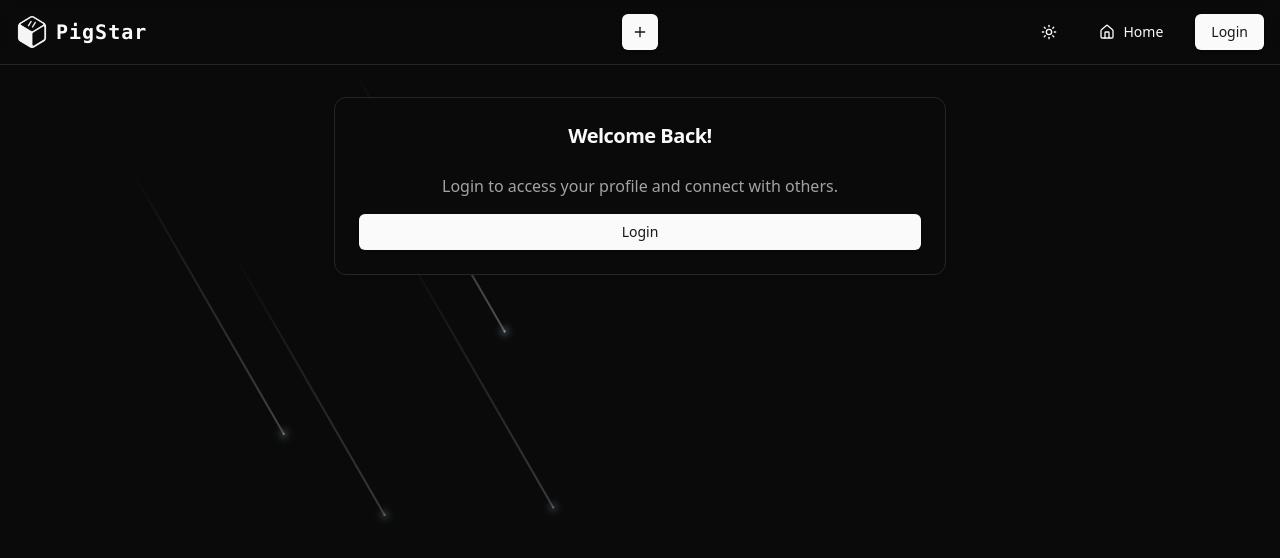
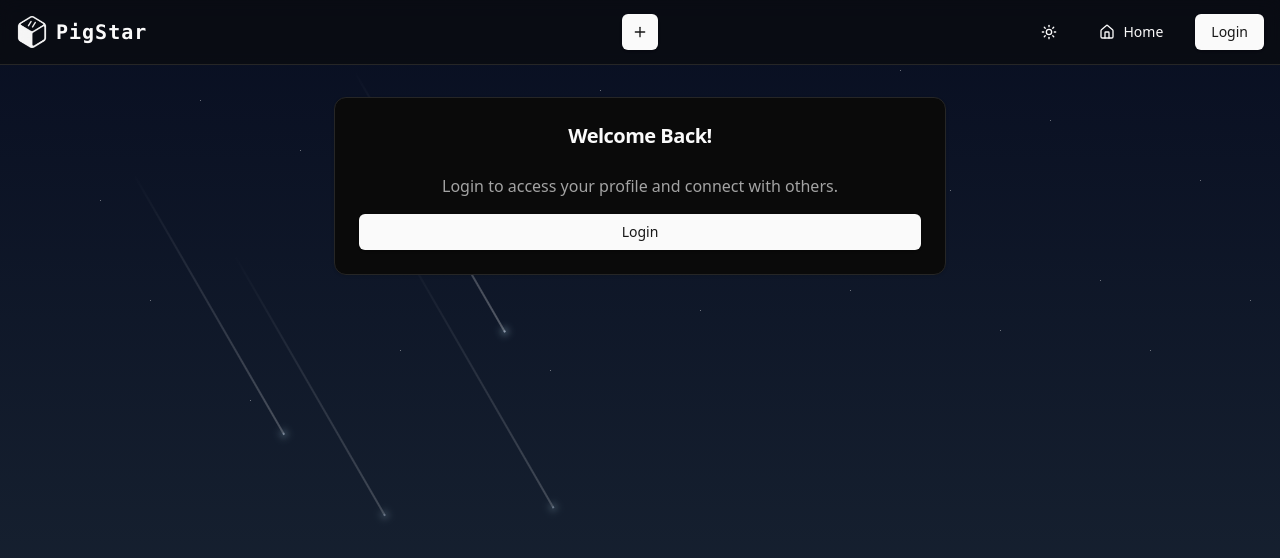
Before and after one commit to DamnScallion/pigstar, a Next.js app: page / in a window 1280 px wide. Both pictures are taken after a click on the button "Toggle theme". Shown: the top 558 px of the page. Built offline with nearby package versions, Linux system fonts and the light colour scheme; no server answers; the database is empty.

Commit message:
style: Add stars in Sky Background

```diff
--- a/src/app/globals.css
+++ b/src/app/globals.css
@@ -120,4 +120,29 @@
   .animate-fade-in {
     animation: fade-in 1s ease-out forwards;
   }
+
+  .bg-stars {
+    background: transparent;
+    width: 1px;
+    height: 1px;
+    box-shadow: 100px 200px #fff, 150px 300px #fff, 200px 100px #fff, 250px 400px #fff,
+      300px 150px #fff, 350px 250px #fff, 400px 350px #fff, 450px 180px #fff, 500px 220px #fff,
+      550px 370px #fff, 600px 90px #fff, 650px 160px #fff, 700px 310px #fff, 750px 130px #fff,
+      800px 260px #fff, 850px 290px #fff, 900px 70px #fff, 950px 190px #fff, 1000px 330px #fff,
+      1050px 120px #fff, 1100px 280px #fff, 1150px 350px #fff, 1200px 180px #fff, 1250px 300px #fff,
+      1300px 220px #fff, 1350px 150px #fff, 1400px 360px #fff, 1450px 270px #fff, 1500px 130px #fff,
+      1550px 320px #fff, 1600px 210px #fff, 1650px 390px #fff, 1700px 180px #fff, 1750px 300px #fff,
+      1800px 240px #fff;
+    animation: twinkle 3s infinite ease-in-out;
+  }
 }
+
+@keyframes twinkle {
+  0%,
+  100% {
+    opacity: 0.9;
+  }
+  50% {
+    opacity: 0.3;
+  }
+}
--- a/src/app/layout.tsx
+++ b/src/app/layout.tsx
@@ -4,6 +4,7 @@ import "./globals.css";
 import Navbar from "@/components/Navbar";
 import Sidebar from "@/components/Sidebar";
 import { MeteorEffect } from "@/components/MeteorEffect";
+import { SkyBackground } from "@/components/SkyBackground";
 import { SpeedInsights } from "@vercel/speed-insights/next";
 import { Toaster } from "react-hot-toast";
 import { ThemeProvider } from "@/context/ThemeProvider";
@@ -47,6 +48,7 @@ export default async function RootLayout({
         >
           <ClerkThemeProvider>
             <div className="min-h-screen">
+              <SkyBackground />
               <MeteorEffect />
               <Navbar />
               <main className="py-8 relative z-10">
--- /dev/null
+++ b/src/components/SkyBackground.tsx
@@ -0,0 +1,37 @@
+"use client";
+
+import { useTheme } from "next-themes";
+import { useEffect, useState } from "react";
+
+export const SkyBackground = () => {
+  const { theme, systemTheme } = useTheme();
+  const [mounted, setMounted] = useState(false);
+  const [visible, setVisible] = useState(false);
+
+  useEffect(() => {
+    setMounted(true);
+  }, []);
+
+  useEffect(() => {
+    const resolved =
+      theme === "system"
+        ? window.matchMedia("(prefers-color-scheme: dark)").matches
+          ? "dark"
+          : "light"
+        : theme;
+    setVisible(resolved === "dark");
+  }, [theme, systemTheme]);
+
+  if (!mounted) return null;
+
+  return (
+  <div
+    className={`pointer-events-none fixed inset-0 -z-10 transition-opacity duration-700 ${
+      visible ? "opacity-100" : "opacity-0"
+    } bg-gradient-to-b from-[#080e21] to-[#1b2735]`}
+  >
+    <span className="absolute top-0 left-0 w-[1px] h-[1px] bg-stars" />
+  </div>
+);
+
+};
```
